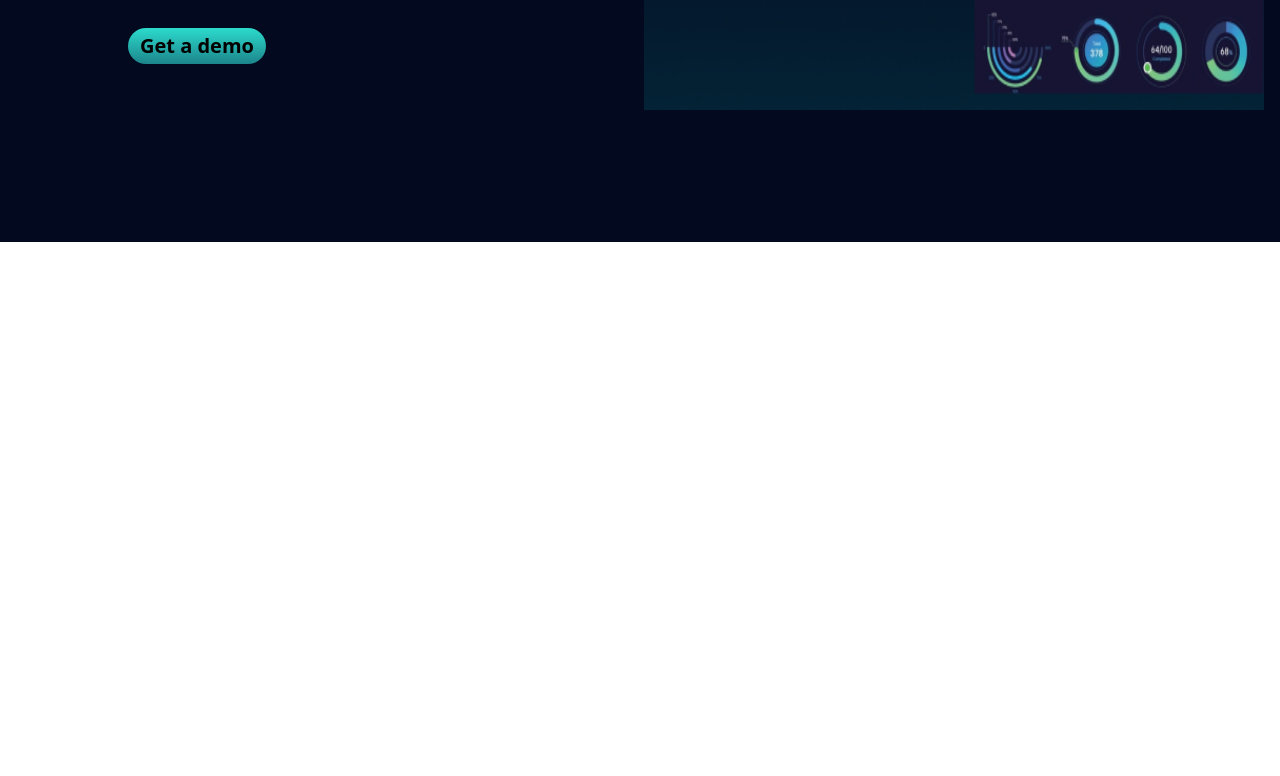
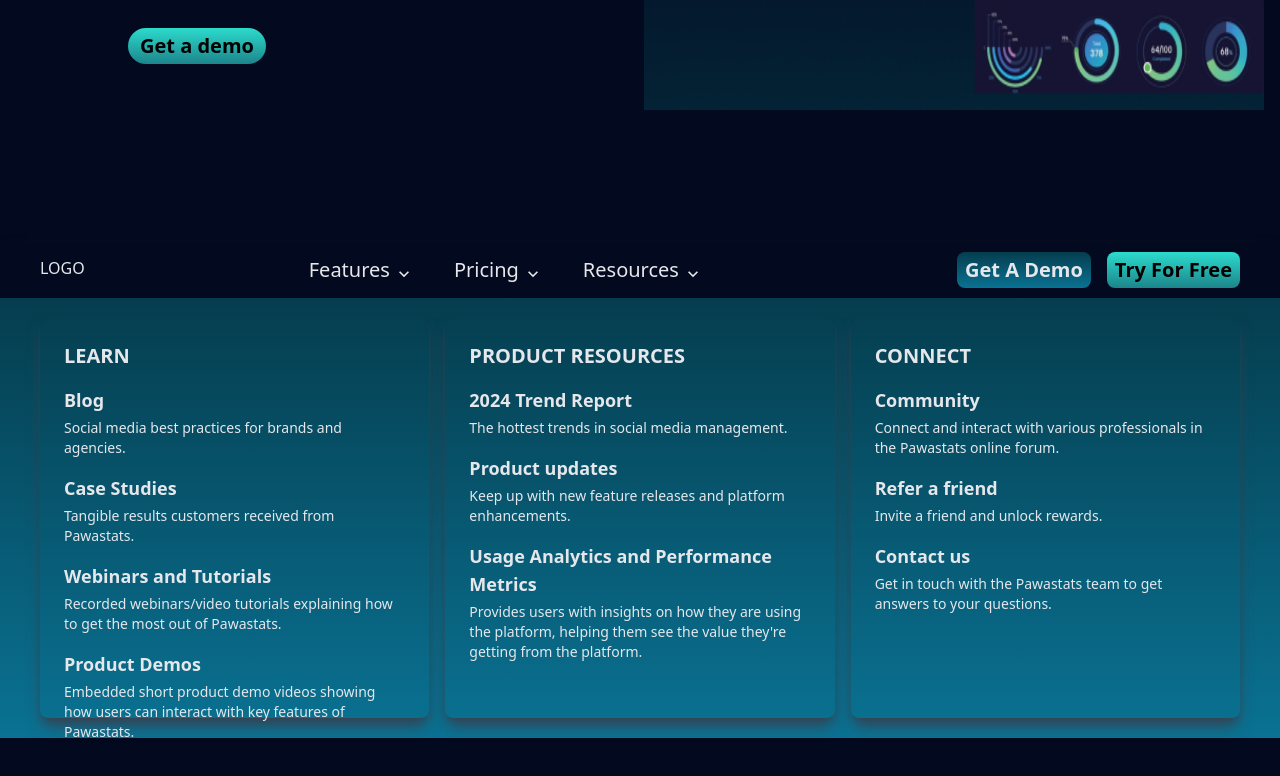
Before and after one commit to Kylapurity/Pawastats_Project, a React (Create React App) app: page / in a window 1280 px wide. Shown: the part 558-1334 px from the top of the page. Before the commit the page ends 800 px from the top, so only its background shows below. Built offline with nearby package versions, Linux system fonts and the light colour scheme.

Commit message:
update resources component

```diff
--- a/src/App.js
+++ b/src/App.js
@@ -1,8 +1,12 @@
+import Resources from "./components/Resources";
 import Landing from "./pages/Landing";
 
 function App() {
   return (
-    <Landing />
+    <div>
+      <Landing />
+      <Resources />
+    </div>
   );
 }
 
--- /dev/null
+++ b/src/components/Resources.js
@@ -0,0 +1,62 @@
+import React from 'react';
+import NavBar from './NavBar'; // Import NavBar component
+
+const data = [
+  {
+    id: 1,
+    header: 'LEARN',
+    content: [
+      { title: 'Blog', description: 'Social media best practices for brands and agencies.' },
+      { title: 'Case Studies', description: 'Tangible results customers received from Pawastats.' },
+      { title: 'Webinars and Tutorials', description: 'Recorded webinars/video tutorials explaining how to get the most out of Pawastats.' },
+      { title: 'Product Demos', description: 'Embedded short product demo videos showing how users can interact with key features of Pawastats.' }
+    ]
+  },
+  {
+    id: 2,
+    header: 'PRODUCT RESOURCES',
+    content: [
+      { title: '2024 Trend Report', description: 'The hottest trends in social media management.' },
+      { title: 'Product updates', description: 'Keep up with new feature releases and platform enhancements.' },
+      { title: 'Usage Analytics and Performance Metrics', description: 'Provides users with insights on how they are using the platform, helping them see the value they\'re getting from the platform.' } // Corrected missing period and closing quote
+    ]
+  },
+  {
+    id: 3,
+    header: 'CONNECT',
+    content: [
+      { title: 'Community', description: 'Connect and interact with various professionals in the Pawastats online forum.' },
+      { title: 'Refer a friend', description: 'Invite a friend and unlock rewards.' },
+      { title: 'Contact us', description: 'Get in touch with the Pawastats team to get answers to your questions.' }
+    ]
+  }
+];
+
+const Resources = () => {
+  return (
+    <div className="bg-[#03091E] min-h-screen">
+      <NavBar />
+
+      <div className=" bg-gradient-to-b from-[#053d4e] to-[#0a7293] grid grid-cols-1 md:grid-cols-3 gap-4 px-10 py-5">
+        {data.map((item) => (
+          <div
+            key={item.id}
+            className="hidden md:flex flex-col text-gray-200 h-[400px] shadow-gray-700 shadow-lg bg-[#0041C3A] rounded-lg p-6"
+          >
+            <h2 className="text-xl font-bold mb-4">{item.header}</h2> {/* Card header */}
+            <div className="flex-grow">
+              {item.content.map((contentItem, index) => (
+                <div key={index} className="mb-4">
+                  <h3 className="text-lg font-semibold">{contentItem.title}</h3>
+                  <p className="text-sm mt-1">{contentItem.description}</p>
+                </div>
+              ))}
+            </div>
+          </div>
+        ))}
+      </div>
+    </div>
+  );
+};
+
+export default Resources;
```
Also changed, not shown: 1 other file (tests, documents, lock files or other folders).
